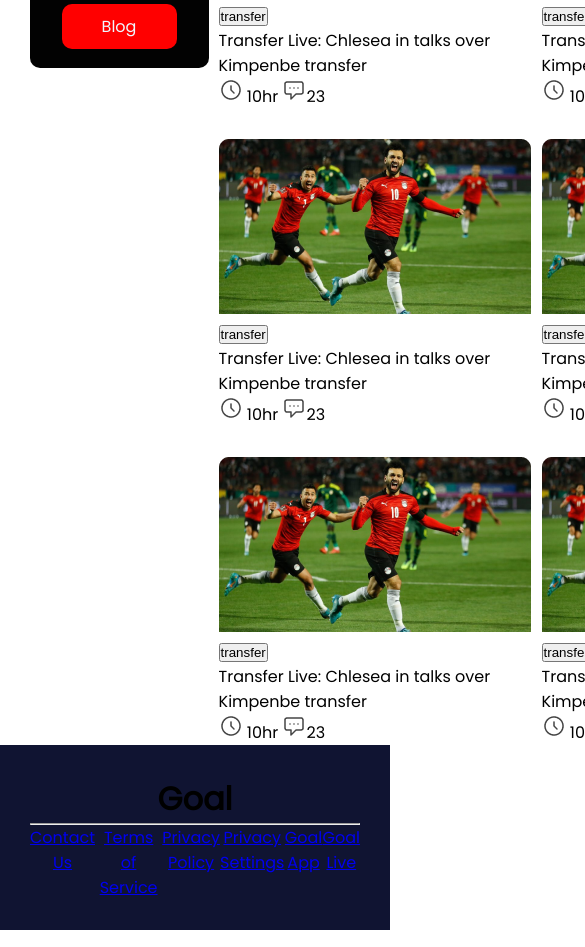
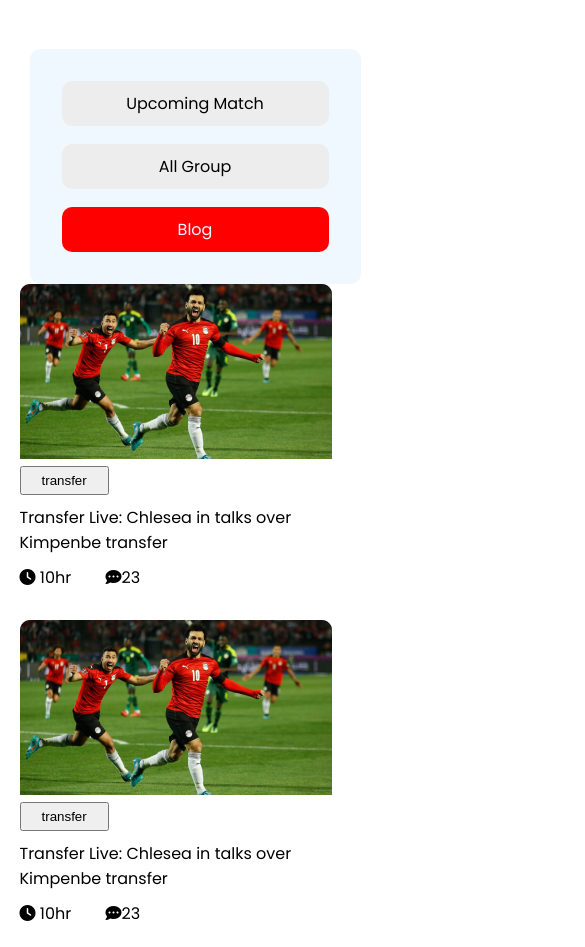
Before and after one commit to ikbal-mondal/IPLt20_assignment_2, a plain HTML site: page index.html in a window 390 px wide. Shown: the part 1050-1997 px from the top of the page, 585 px wide, since content can reach past the window. Drawn offline with Linux system fonts and the light colour scheme.

Commit message:
mobile devices

```diff
--- a/index.html
+++ b/index.html
@@ -29,7 +29,7 @@
           random text. It has roots in a piece of classical Latin literature from 45 BC, making it over 2000 years old.
         </p>
 
-        <button id="banner_btn" type="submit"> Watch Live <button>
+        <button id="banner_btn" type="submit"> Watch Live <i class="fa-solid fa-arrow-right"></i><button>
       </div>
 
 
@@ -84,8 +84,8 @@
           </p>
           <p class="blog_peragraph">Transfer Live: Chlesea in talks over Kimpenbe transfer</p>
           <p class="icon_wrap">
-            <span class="blog_time"><img src="images/Time Icon.png" alt=""> 10hr</span>
-            <span class="blog_chat"><img src="images/Chat Icon.png" alt="">23</span>
+            <span class="blog_time"><i class="fa-solid fa-clock"></i> 10hr</span>
+            <span class="blog_chat"><i class="fa-solid fa-comment-dots"></i>23</span>
           </p>
 
         </div>
@@ -97,8 +97,8 @@
           </p>
           <p class="blog_peragraph">Transfer Live: Chlesea in talks over Kimpenbe transfer</p>
           <p class="icon_wrap">
-            <span class="blog_time"><img src="images/Time Icon.png" alt=""> 10hr</span>
-            <span class="blog_chat"><img src="images/Chat Icon.png" alt="">23</span>
+            <span class="blog_time"><i class="fa-solid fa-clock"></i> 10hr</span>
+            <span class="blog_chat"><i class="fa-solid fa-comment-dots"></i>23</span>
           </p>
 
         </div>
@@ -110,8 +110,8 @@
           </p>
           <p class="blog_peragraph">Transfer Live: Chlesea in talks over Kimpenbe transfer</p>
           <p class="icon_wrap">
-            <span class="blog_time"><img src="images/Time Icon.png" alt=""> 10hr</span>
-            <span class="blog_chat"><img src="images/Chat Icon.png" alt="">23</span>
+            <span class="blog_time"><i class="fa-solid fa-clock"></i> 10hr</span>
+            <span class="blog_chat"><i class="fa-solid fa-comment-dots"></i>23</span>
           </p>
 
         </div>
@@ -123,8 +123,8 @@
           </p>
           <p class="blog_peragraph">Transfer Live: Chlesea in talks over Kimpenbe transfer</p>
           <p class="icon_wrap">
-            <span class="blog_time"><img src="images/Time Icon.png" alt=""> 10hr</span>
-            <span class="blog_chat"><img src="images/Chat Icon.png" alt="">23</span>
+            <span class="blog_time"><i class="fa-solid fa-clock"></i> 10hr</span>
+            <span class="blog_chat"><i class="fa-solid fa-comment-dots"></i>23</span>
           </p>
 
         </div>
@@ -136,8 +136,8 @@
           </p>
           <p class="blog_peragraph">Transfer Live: Chlesea in talks over Kimpenbe transfer</p>
           <p class="icon_wrap">
-            <span class="blog_time"><img src="images/Time Icon.png" alt=""> 10hr</span>
-            <span class="blog_chat"><img src="images/Chat Icon.png" alt="">23</span>
+            <span class="blog_time"><i class="fa-solid fa-clock"></i> 10hr</span>
+            <span class="blog_chat"><i class="fa-solid fa-comment-dots"></i>23</span>
           </p>
 
         </div>
@@ -149,8 +149,8 @@
           </p>
           <p class="blog_peragraph">Transfer Live: Chlesea in talks over Kimpenbe transfer</p>
           <p class="icon_wrap">
-            <span class="blog_time"><img src="images/Time Icon.png" alt=""> 10hr</span>
-            <span class="blog_chat"><img src="images/Chat Icon.png" alt="">23</span>
+            <span class="blog_time"><i class="fa-solid fa-clock"></i> 10hr</span>
+            <span class="blog_chat"><i class="fa-solid fa-comment-dots"></i>23</span>
           </p>
 
         </div>
@@ -162,8 +162,8 @@
           </p>
           <p class="blog_peragraph">Transfer Live: Chlesea in talks over Kimpenbe transfer</p>
           <p class="icon_wrap">
-            <span class="blog_time"><img src="images/Time Icon.png" alt=""> 10hr</span>
-            <span class="blog_chat"><img src="images/Chat Icon.png" alt="">23</span>
+            <span class="blog_time"><i class="fa-solid fa-clock"></i> 10hr</span>
+            <span class="blog_chat"><i class="fa-solid fa-comment-dots"></i>23</span>
           </p>
 
         </div>
@@ -175,8 +175,8 @@
           </p>
           <p class="blog_peragraph">Transfer Live: Chlesea in talks over Kimpenbe transfer</p>
           <p class="icon_wrap">
-            <span class="blog_time"><img src="images/Time Icon.png" alt=""> 10hr</span>
-            <span class="blog_chat"><img src="images/Chat Icon.png" alt="">23</span>
+            <span class="blog_time"><i class="fa-solid fa-clock"></i> 10hr</span>
+            <span class="blog_chat"><i class="fa-solid fa-comment-dots"></i>23</span>
           </p>
 
         </div>
@@ -188,11 +188,12 @@
           </p>
           <p class="blog_peragraph">Transfer Live: Chlesea in talks over Kimpenbe transfer</p>
           <p class="icon_wrap">
-            <span class="blog_time"><img src="images/Time Icon.png" alt=""> 10hr</span>
-            <span class="blog_chat"><img src="images/Chat Icon.png" alt="">23</span>
+            <span class="blog_time"><i class="fa-solid fa-clock"></i> 10hr</span>
+            <span class="blog_chat"><i class="fa-solid fa-comment-dots"></i>23</span>
           </p>
 
         </div>
+
 
         <!-- ________blog_item end _________ -->
       </div>
@@ -201,10 +202,18 @@
 
     </section>
 
+    <div class="view_all">
+
+  <button class="view_btn" type="submit">View All</button>
+
+    </div>
 
 
 
   </main>
+
+
+
 
   <!-- ---------------
     blog_gallery end
@@ -225,12 +234,12 @@
 
       <ul>
 
-        <li><a href="#">Contact Us </a></li>
-        <li><a href="#">Terms of Service </a></li>
-        <li><a href="#">Privacy Policy </a></li>
-        <li><a href="#">Privacy Settings </a></li>
-        <li><a href="#">Goal App</a></li>
-        <li><a href="#">Goal Live</a></li>
+        <li class="_fotter_li" ><a class="footer_anchor" href="#">Contact Us </a></li>
+        <li class="_fotter_li" ><a class="footer_anchor" href="#">Terms of Service </a></li>
+        <li class="_fotter_li" ><a class="footer_anchor" href="#">Privacy Policy </a></li>
+        <li class="_fotter_li" ><a class="footer_anchor" href="#">Privacy Settings </a></li>
+        <li class="_fotter_li" ><a class="footer_anchor" href="#">Goal App</a></li>
+        <li class="_fotter_li" ><a class="footer_anchor" href="#">Goal Live</a></
 
       </ul>
 
--- a/style.css
+++ b/style.css
@@ -80,6 +80,7 @@ header banner end
 
     width: 90%;
     margin: 0 auto;
+    margin-bottom: 100px;
 }
 
 #side_menu_gallery_wrapper {
@@ -87,6 +88,27 @@ header banner end
     display: flex;
 }
 
+.blog_item {
+    display: grid;
+    grid-template-columns: repeat(3, 1fr);
+    grid-column-gap: 11px;
+    grid-row-gap: 30px;
+
+}
+
+.blog_transfer {
+    padding: 5px 20px;
+}
+
+.blog_peragraph {
+    font-size: 16px;
+    margin-top: 10px;
+    margin-bottom: 10px;
+}
+
+.blog_chat {
+    margin-left: 30px;
+}
 
 
 
@@ -98,14 +120,6 @@ header banner end
     border-radius: 10px;
     height: 247px;
     margin: 0px 10px;
-}
-
-.blog_item {
-    display: grid;
-    grid-template-columns: repeat(3, 1fr);
-    grid-column-gap: 11px;
-    grid-row-gap: 30px;
-
 }
 
 
@@ -139,26 +153,146 @@ li {
     list-style: none;
 }
 
+/* view_all button  */
+
+.view_all {
+    text-align: center;
+    margin-top: 34px;
+}
+
+.view_btn {
+    padding: 15px 52px;
+    background: #f11f0a;
+    border-radius: 7px;
+    border: none;
+}
+
 
 
 /* -------------
 blog_gallery end
 --------------*/
 
-/*--------------
-       footer start
- ------------------------- */
 
-.footer_item {
-    text-align: center;
-    background: #101432;
-    padding: 30px;
+/* ---------
+ media_query phones small devices start
+-------------------*/
+
+/* banner start */
+
+@media only screen and (max-width: 600px) {
+
+    .banner_items {
+        display: grid;
+        grid-template-columns: repeat(1, 1fr);
+        justify-content: center;
+    }
+
+    .banner_contain {
+        margin-bottom: 21px;
+        text-align: center;
+    }
 }
 
-ul {
+
+
+/* banner end  */
+
+
+
+
+/* Extra small devices (phones, 600px and down) */
+
+/* side menu start */
+@media only screen and (max-width: 600px) {
+
+
+
+
+    #side_menu_gallery_wrapper {
+         flex-wrap: wrap;
+        justify-content: center;
+        align-items: center;
+    }
+
+    .side_menu {
+        display: flex;
+        height: auto;
+        background-color: aliceblue;
+        width: 406px;
+        flex-direction: column;
+    }
+
+    #side_anchor {
+        text-decoration: none;
+        background: #ededed;
+        padding: 10px 16px;
+        display: block;
+        border-radius: 10px;
+        color: black;
+    }
+
+
+
+}
+/*  side menu  end */
+
+
+/* blog_item start */
+
+@media only screen and (max-width: 600px) {
+
+   .blog_item{
+
+     display: grid;
+     grid-template-columns: repeat(1, 1fr);
+
+   }
+
+   .view_btn{
+
+     display:none;
+
+   }
+
+   ul {
     display: flex;
     justify-content: center;
+    flex-direction: column;
+
+    }
+
+
 }
+
+
+/* blog_item end  */
+
+/* ---------
+ media_query phones small devices end
+-------------------*/
+
+
+
+
+
+/* Extra small devices (phones, 600px and down)
+@media only screen and (max-width: 600px) {...}
+
+/* Small devices (portrait tablets and large phones, 600px and up) */
+@media only screen and (min-width: 600px) {}
+
+/* Medium devices (landscape tablets, 768px and up) */
+@media only screen and (min-width: 768px) {}
+
+/* Large devices (laptops/desktops, 992px and up) */
+@media only screen and (min-width: 992px) {}
+
+/* Extra large devices (large laptops and desktops, 1200px and up) */
+@media only screen and (min-width: 1200px) {}
+ */
+
+
 
 
 
@@ -167,5 +301,38 @@ ul {
 
 
 /*--------------
+       footer start
+ ------------------------- */
+
+ .footer_item {
+    text-align: center;
+    background: rgb(16, 20, 50);
+    padding: 83px;
+}
+.fotter_title {
+    color: wheat;
+    margin-bottom: 30px;
+    font-size: 40px;
+}
+
+ul {
+    display: flex;
+    justify-content: center;
+}
+
+a.footer_anchor {
+    text-decoration: none;
+    margin: 5px 18px;
+    color: white;
+
+}
+
+li._fotter_li {
+    margin-top: 38px;
+}
+
+
+
+/*--------------
        footer end
  ------------------------- */
```
